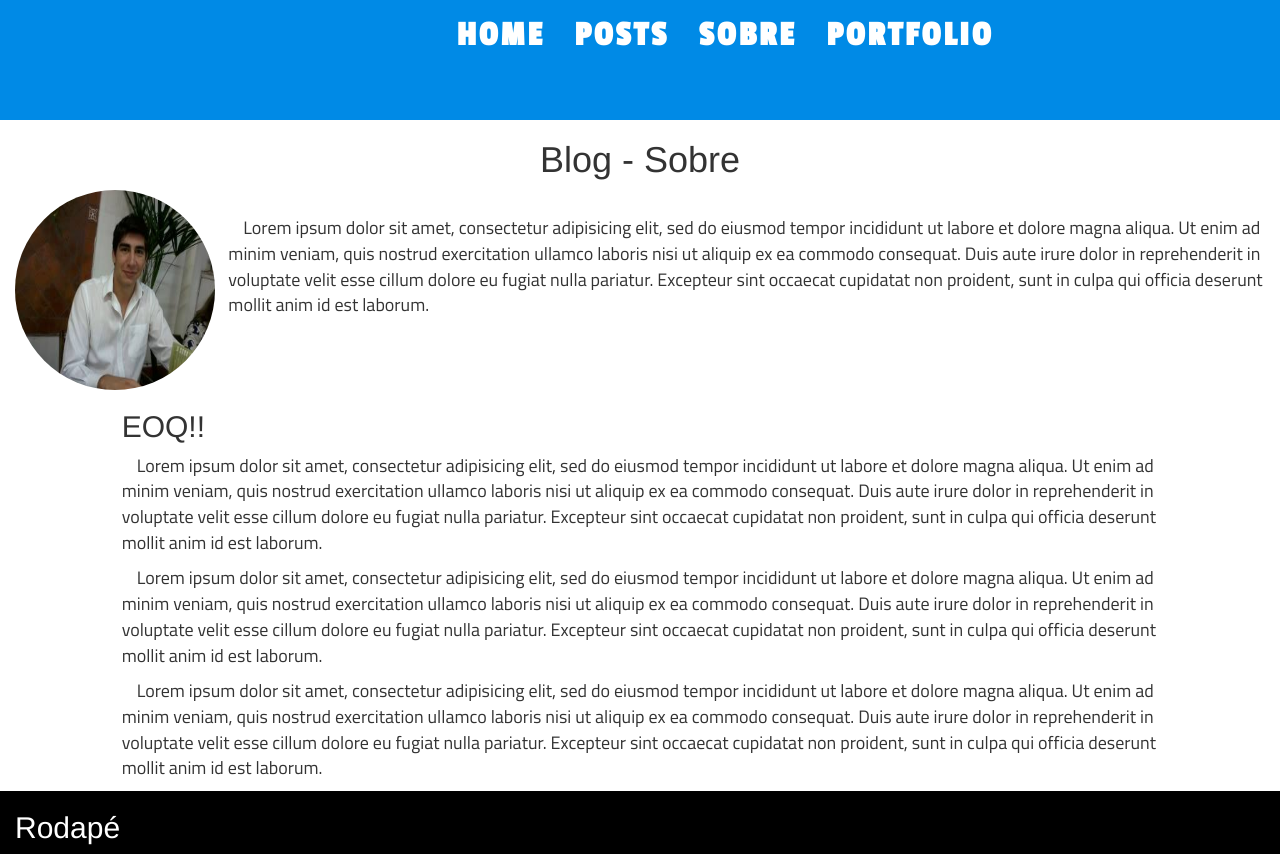
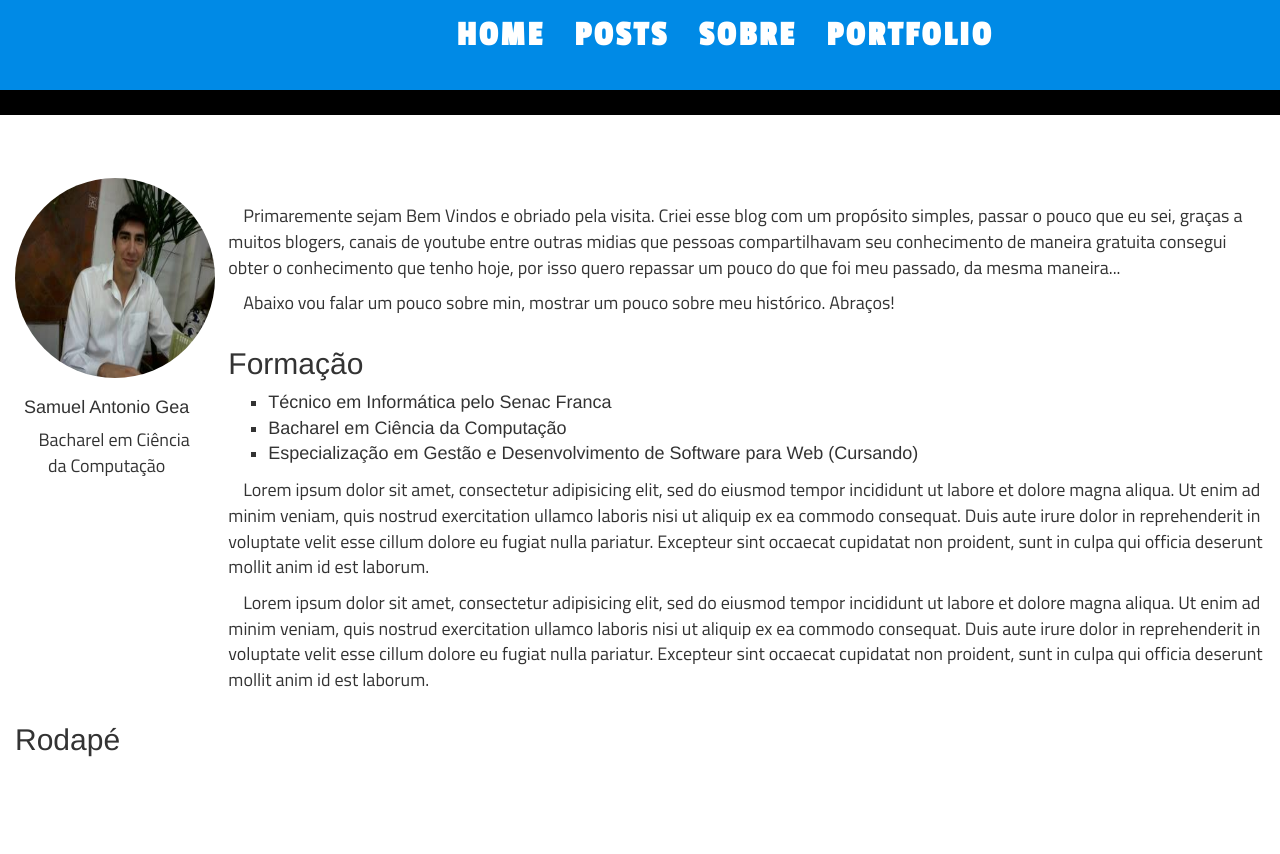
Before and after one commit to sgea/samuel-gea-blog, a Django app: page /sobre/ in a window 1280 px wide. After the commit the page ends 757 px from the top, so only its background shows below. Run offline with Django 3.2, Linux system fonts and the light colour scheme; some libraries are stand-ins or nearby versions.

Commit message:
Home - Atualizada, Sobre - Atualizado

```diff
--- a/blog/static/css/blog.css
+++ b/blog/static/css/blog.css
@@ -5,7 +5,13 @@
 @import url(https://fonts.googleapis.com/css?family=Passion+One);
 @import url(https://fonts.googleapis.com/css?family=Titillium+Web:400,300,300italic,400italic,700,700italic);
 
-p{ font-size: 18px; font-family: 'Titillium Web', sans-serif; text-indent: 15px; }
+p
+{
+	font-size: 18px;
+	font-family: 'Titillium Web',
+	sans-serif;
+	text-indent: 15px;
+}
 
 nav a
 {
@@ -13,14 +19,25 @@ nav a
 	font-family: 'Passion One', cursive;
 	letter-spacing: 3px;
 	color: #FFFFFF;
-	height: 120px;
+	height: 90px;
 	text-transform: uppercase;
 	font-weight: bold;
 }
 
+nav a:hover
+{
+	-webkit-transition: all 600ms ease-in;
+-moz-transition: all 600ms ease-in;
+-ms-transition: all 600ms ease-in;
+-o-transition: all 600ms ease-in;
+transition: all 600ms ease-in;
+}
+
 #header{ background-color: #008ae6; }
 
-#footer{ background-color: #000000; color: #FFFFFF;}
+#divisoria{ height: 25px; background-color: black; }
+
+#logado{ position: absolute; top: 20%; right: 50px;  }
 
 #img-eu
 {
@@ -30,9 +47,15 @@ nav a
 	height: 200px;
 }
 
-#logado{ position: absolute; top: 20%; right: 50px;  }
+.margin-10{	margin-top: 2%; }
+.margin-top-3{ margin-top: 3%; }
+.margin-top-5{ margin-top: 5%; }
 
-.margin-10
-{
-	margin-top: 2%;
-}
+.font-size-18{ font-size: 18px; }
+
+.display-none{ display: none }
+
+.lista-formacao{ list-style-type: square; font-size: 18px; }
+
+.linguagens{ list-style-type: none; text-align: center; }
+.linguagens li{ display: inline-block; }
--- a/templates/header.html
+++ b/templates/header.html
@@ -1,4 +1,5 @@
 <div id="header" class="container-fluid">
+
   <div class="row">
 
     <header>
@@ -13,4 +14,9 @@
     </header>
 
   </div>
+
+  <div class="row">
+    <div id="divisoria"></div>
+  </div>
+
 </div>
--- a/templates/sobre.html
+++ b/templates/sobre.html
@@ -2,41 +2,41 @@
 {% load staticfiles %}
 
 {% block content %}
-  <div class="row">
+  <div class="margin-top-5 row">
 
-    <h1 class="text-center">Blog - Sobre</h1>
+    <h1 class="display-none">Sobre - Samuel Antonio Gea</h1>
 
 	<div class="col-lg-2 col-md-3 col-sm-6 col-xs-12 ">
 
-      <img id="img-eu" src="{% static 'samuelgea.jpg' %}" alt="Titulo">
+      <img id="img-eu" src="{% static 'img/samuelgea.jpg' %}" alt="Samuel Antonio Gea">
+
+      <div class="text-center">
+      	<h1 class="font-size-18">Samuel Antonio Gea</h1>
+      	<p>Bacharel em Ciência da Computação</p>
+      </div>
 
 	</div>
 
 	<div class="margin-10 col-lg-10 col-md-9 col-sm-6 col-xs-12">
 
-	  <p>Lorem ipsum dolor sit amet, consectetur adipisicing elit, sed do eiusmod
-	  tempor incididunt ut labore et dolore magna aliqua. Ut enim ad minim veniam,
-	  quis nostrud exercitation ullamco laboris nisi ut aliquip ex ea commodo
-		consequat. Duis aute irure dolor in reprehenderit in voluptate velit esse
-		cillum dolore eu fugiat nulla pariatur. Excepteur sint occaecat cupidatat non
-		proident, sunt in culpa qui officia deserunt mollit anim id est laborum.</p>
+	  <p>
+	  	Primaremente sejam Bem Vindos e obriado pela visita. Criei esse blog com um propósito
+	  	simples, passar o pouco que eu sei, graças a muitos blogers, canais de youtube entre outras midias
+	  	que pessoas compartilhavam seu conhecimento de maneira gratuita consegui obter o conhecimento que
+	  	tenho hoje, por isso quero repassar um pouco do que foi meu passado, da mesma maneira...
+	  </p>
 
-	</div>
+	  <p>
+	  	Abaixo vou falar um pouco sobre min, mostrar um pouco sobre meu histórico. Abraços!
+	  </p>
 
-  </div>
+	  <h2 class="margin-top-3">Formação</h2>
 
-  <div class="row">
-
-    <div class="col-lg-10 col-md-10 col-sm-12 col-xs-12 col-lg-offset-1 col-md-offset-1">
-
-      <h2>EOQ!!</h2>
-
-      <p>Lorem ipsum dolor sit amet, consectetur adipisicing elit, sed do eiusmod
-	  tempor incididunt ut labore et dolore magna aliqua. Ut enim ad minim veniam,
-	  quis nostrud exercitation ullamco laboris nisi ut aliquip ex ea commodo
-		consequat. Duis aute irure dolor in reprehenderit in voluptate velit esse
-		cillum dolore eu fugiat nulla pariatur. Excepteur sint occaecat cupidatat non
-		proident, sunt in culpa qui officia deserunt mollit anim id est laborum.</p>
+      <ul class="lista-formacao">
+        <li>Técnico em Informática pelo Senac Franca</li>
+        <li>Bacharel em Ciência da Computação</li>
+        <li>Especialização em Gestão e Desenvolvimento de Software para Web (Cursando)</li>
+      </ul>
 
 		<p>Lorem ipsum dolor sit amet, consectetur adipisicing elit, sed do eiusmod
 	  tempor incididunt ut labore et dolore magna aliqua. Ut enim ad minim veniam,
@@ -55,6 +55,10 @@
 
 
     </div>
+
+	</div>
+
   </div>
 
+
 {% endblock content %}
```
Also changed, not shown: templates/home.html (+18 -2 lines), blog/static/img/favicon.png (added), blog/static/img/googleplus.png (added), blog/static/img/linkedin.png (added), blog/static/img/logo_android.png (added), blog/static/img/logo_html5.png (added), blog/static/img/logo_java.png (added), blog/static/img/logo_python.png (added), blog/static/img/samuelgea.jpg (renamed from blog/static/samuelgea.jpg).
